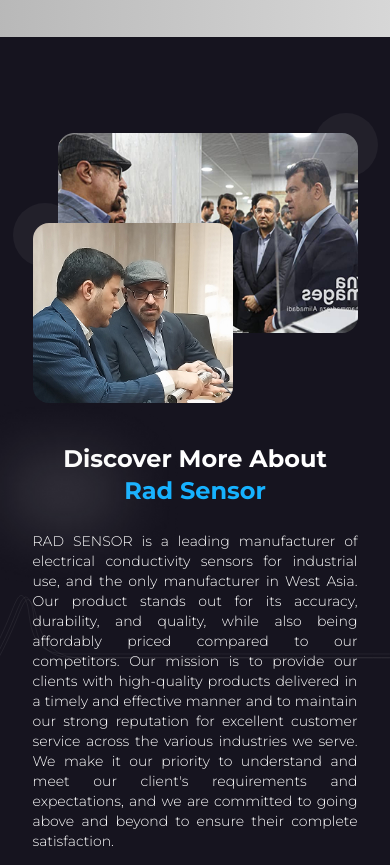
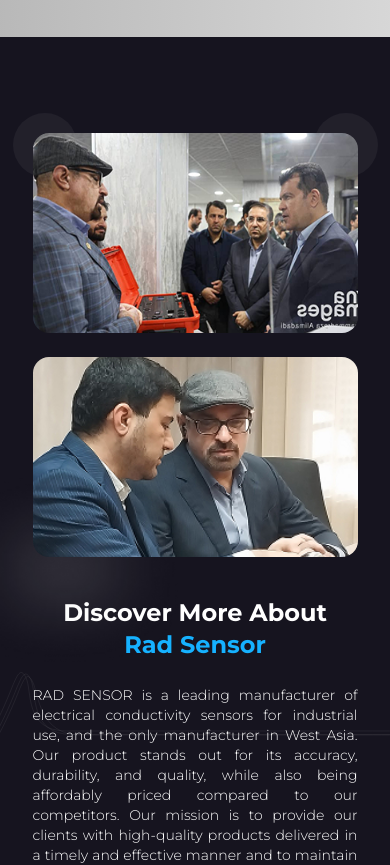
Before and after one commit to parsa-ai/rad-sensor, a Next.js app: page / in a window 390 px wide. Shown: the part 1480-2345 px from the top of the page. Built offline with nearby package versions, Linux system fonts and the light colour scheme.

Commit message:
feat: improve About component layout and responsiveness with updated styles

```diff
--- a/src/app/components/pages/home/About.jsx
+++ b/src/app/components/pages/home/About.jsx
@@ -3,16 +3,16 @@
 
 function About() {
     return (
-        <section className="relative flex items-center justify-center mb-28">
+        <section className="relative flex items-center justify-center md:mb-28">
             <Container className="flex flex-col md:flex-row justify-between gap-10 md:gap-28 h-auto md:h-[470px] relative">
-                <article className="flex-1 relative min-h-[270px] md:min-h-[470px]">
-                    <div className="w-[300px] h-[200px] md:w-[400px] md:h-[270px] absolute top-0 right-0 md:right-10 z-0 rounded-2xl">
+                <article className="flex-1 relative min-h-[270px] md:min-h-[470px] flex flex-col md:block gap-6">
+                    <div className="w-full h-[200px] md:w-[400px] md:h-[270px] md:absolute top-0 right-0 md:right-10 z-0 rounded-2xl">
                         <div className="w-16 h-16 md:w-24 md:h-24 bg-white absolute -right-5 md:-right-10 opacity-5 rounded-full -top-5 md:-top-10 -z-10"></div>
-                        <img src="/images/HomeAbout/p2.png" className="w-full h-full rounded-2xl object-cover" alt="" />
+                        <img src="/images/HomeAbout/p2.png" className="w-full h-full rounded-2xl object-cover object-top" alt="" />
                     </div>
-                    <div className="w-[200px] h-[180px] md:w-[280px] md:h-[260px] absolute bottom-0 left-0 md:left-10 z-10 rounded-2xl">
+                    <div className="w-full h-[200px] md:w-[280px] md:h-[260px] md:absolute bottom-0 left-0 md:left-10 z-10 rounded-2xl">
                         <div className="w-16 h-16 md:w-24 md:h-24 bg-white absolute -top-5 md:-top-10 opacity-5 rounded-full -left-5 md:-left-10 -z-10"></div>
-                        <img src="/images/HomeAbout/p1.jpg" className="w-full h-full rounded-2xl object-cover" alt="" />
+                        <img src="/images/HomeAbout/p1.jpg" className="w-full h-full rounded-2xl object-cover " alt="" />
                     </div>
                 </article>
                 <article className="flex-1 flex flex-col gap-6 md:gap-10 text-center md:text-left">
```
